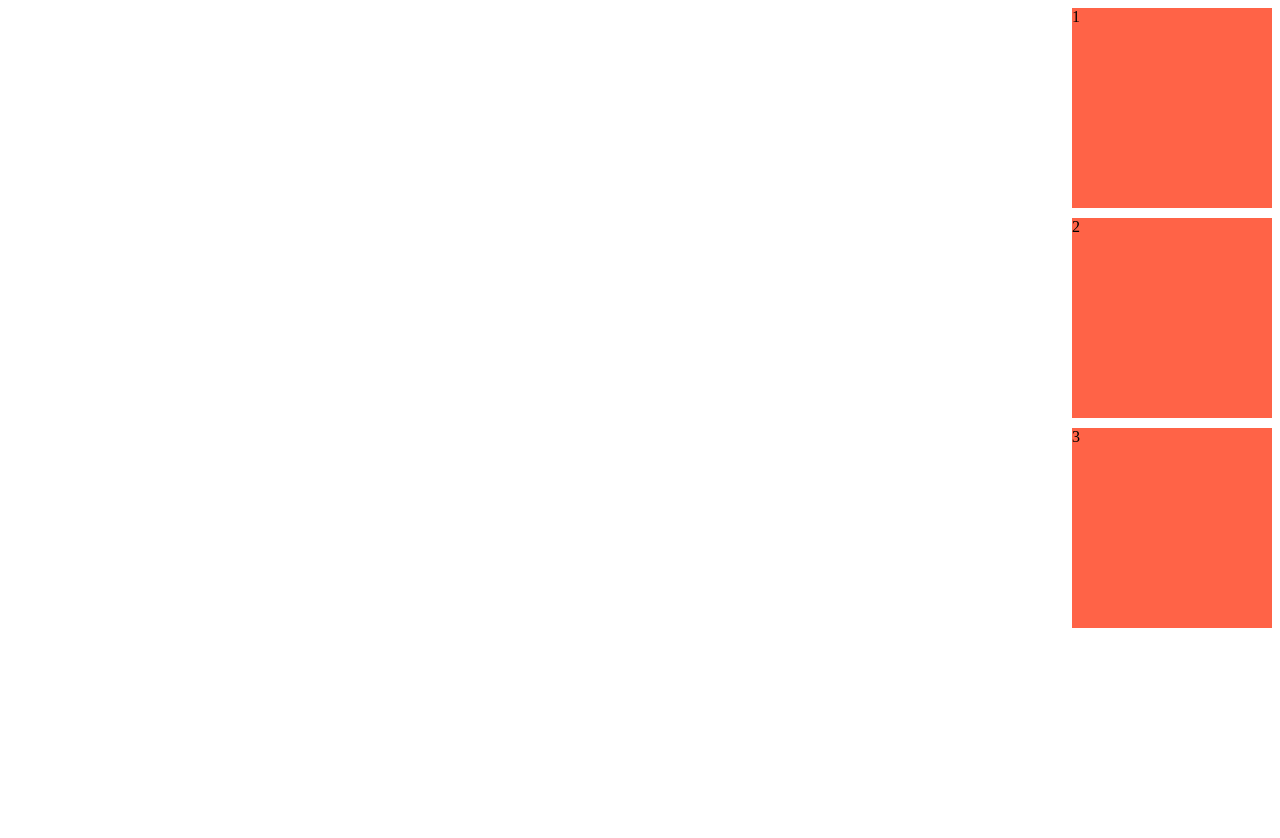
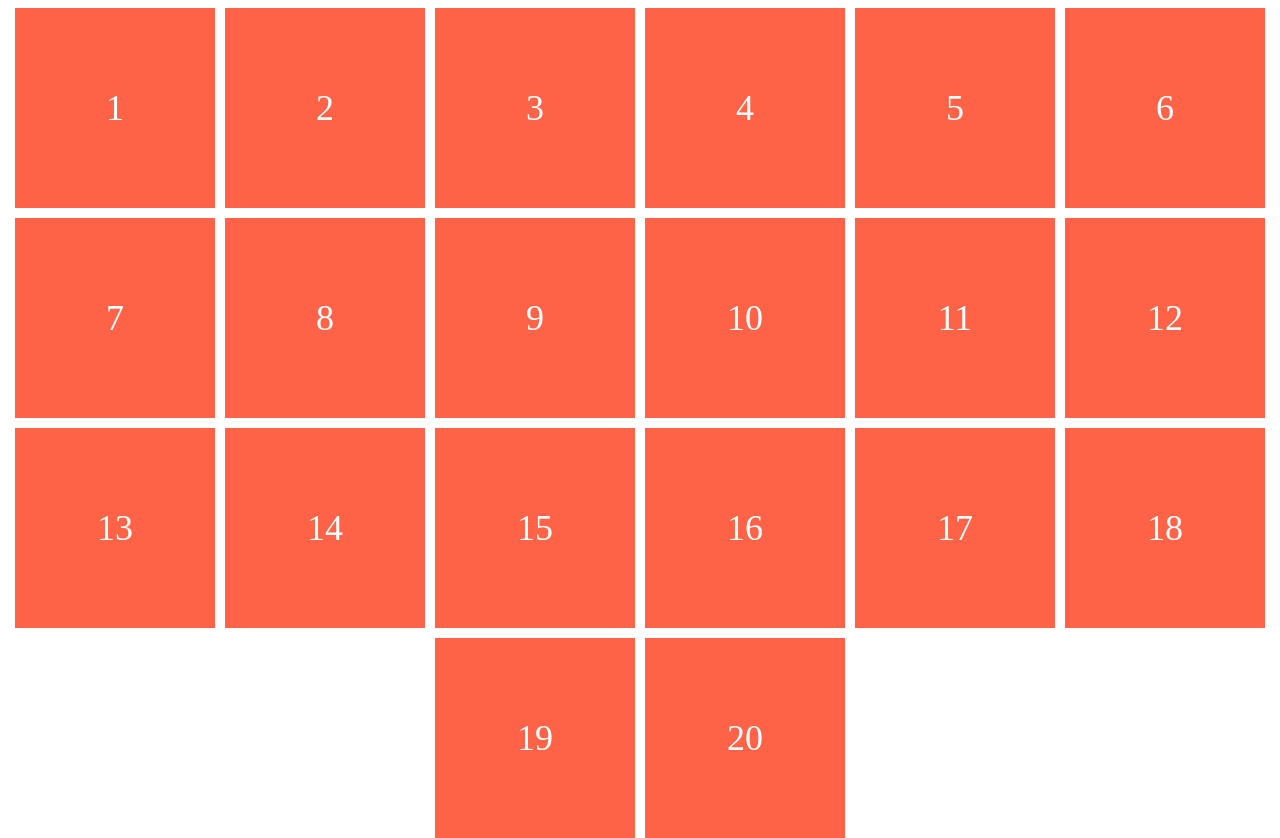
Before and after one commit to Kronii1/CSS_Layout_MasterClass, a website built with Vite: page FlexBox/css-layout-masterclass/index.html in a window 1280 px wide. Before the commit the page ends 816 px from the top, so only its background shows below. Built offline with nearby package versions, Linux system fonts and the light colour scheme.

Commit message:
2.7 Flex Flow & Add Study File

```diff
--- a/FlexBox/css-layout-masterclass/index.html
+++ b/FlexBox/css-layout-masterclass/index.html
@@ -12,6 +12,23 @@
       <div class="box">1</div>
       <div class="box">2</div>
       <div class="box">3</div>
+      <div class="box">4</div>
+      <div class="box">5</div>
+      <div class="box">6</div>
+      <div class="box">7</div>
+      <div class="box">8</div>
+      <div class="box">9</div>
+      <div class="box">10</div>
+      <div class="box">11</div>
+      <div class="box">12</div>
+      <div class="box">13</div>
+      <div class="box">14</div>
+      <div class="box">15</div>
+      <div class="box">16</div>
+      <div class="box">17</div>
+      <div class="box">18</div>
+      <div class="box">19</div>
+      <div class="box">20</div>
     </div>
   </body>
 </html>
--- a/FlexBox/css-layout-masterclass/styles/style.css
+++ b/FlexBox/css-layout-masterclass/styles/style.css
@@ -1,14 +1,18 @@
 .father {
   height: 100vh;
   display: flex;
-  flex-direction: column;
-  justify-content: flex-start;
-  align-items: flex-end;
   gap: 10px;
+  justify-content: center;
+  flex-wrap: wrap;
 }
 
 .box {
   width: 200px;
   height: 200px;
   background-color: tomato;
+  color: white;
+  font-size: 36px;
+  display: flex;
+  justify-content: center;
+  align-items: center;
 }
```
Also changed, not shown: 1 other file.
